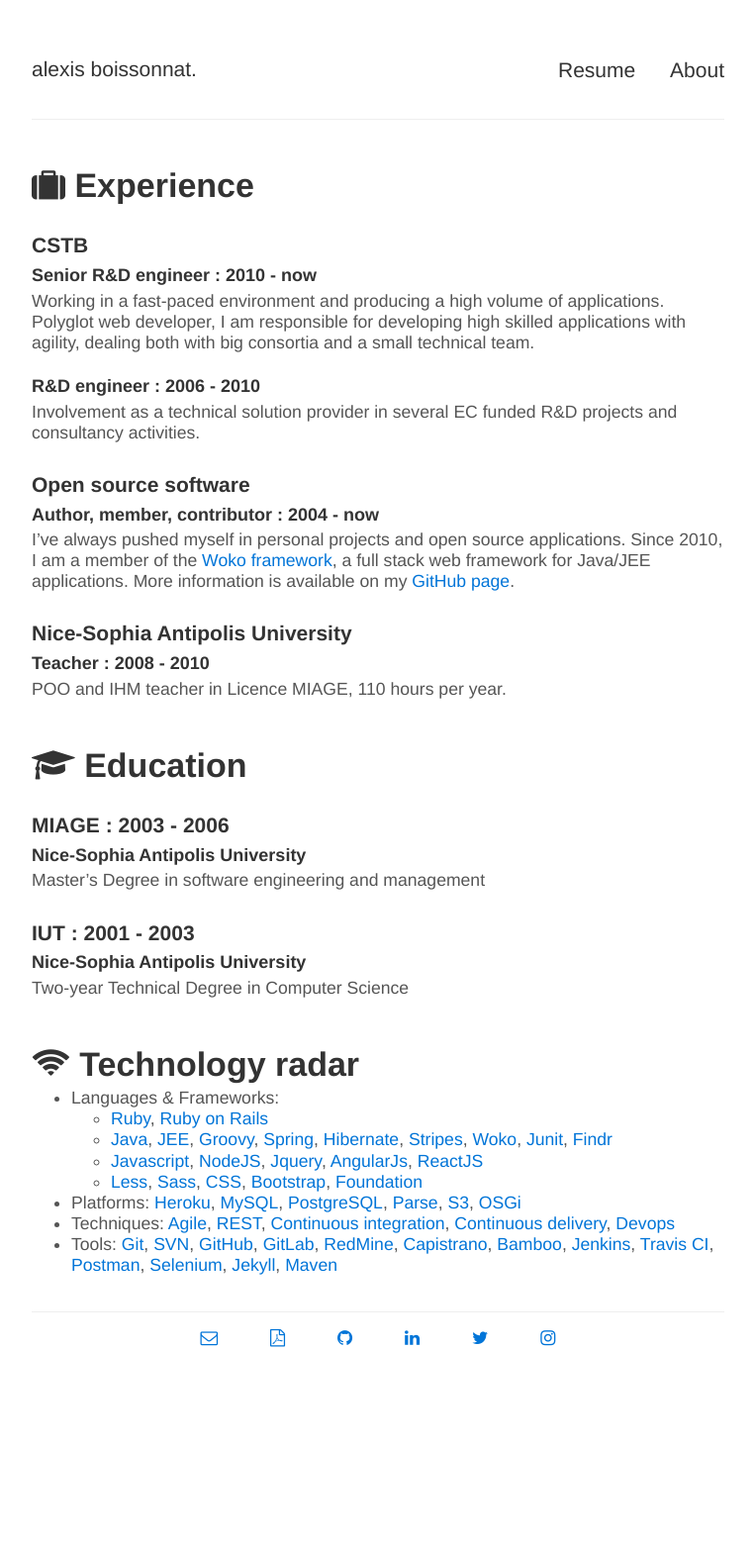
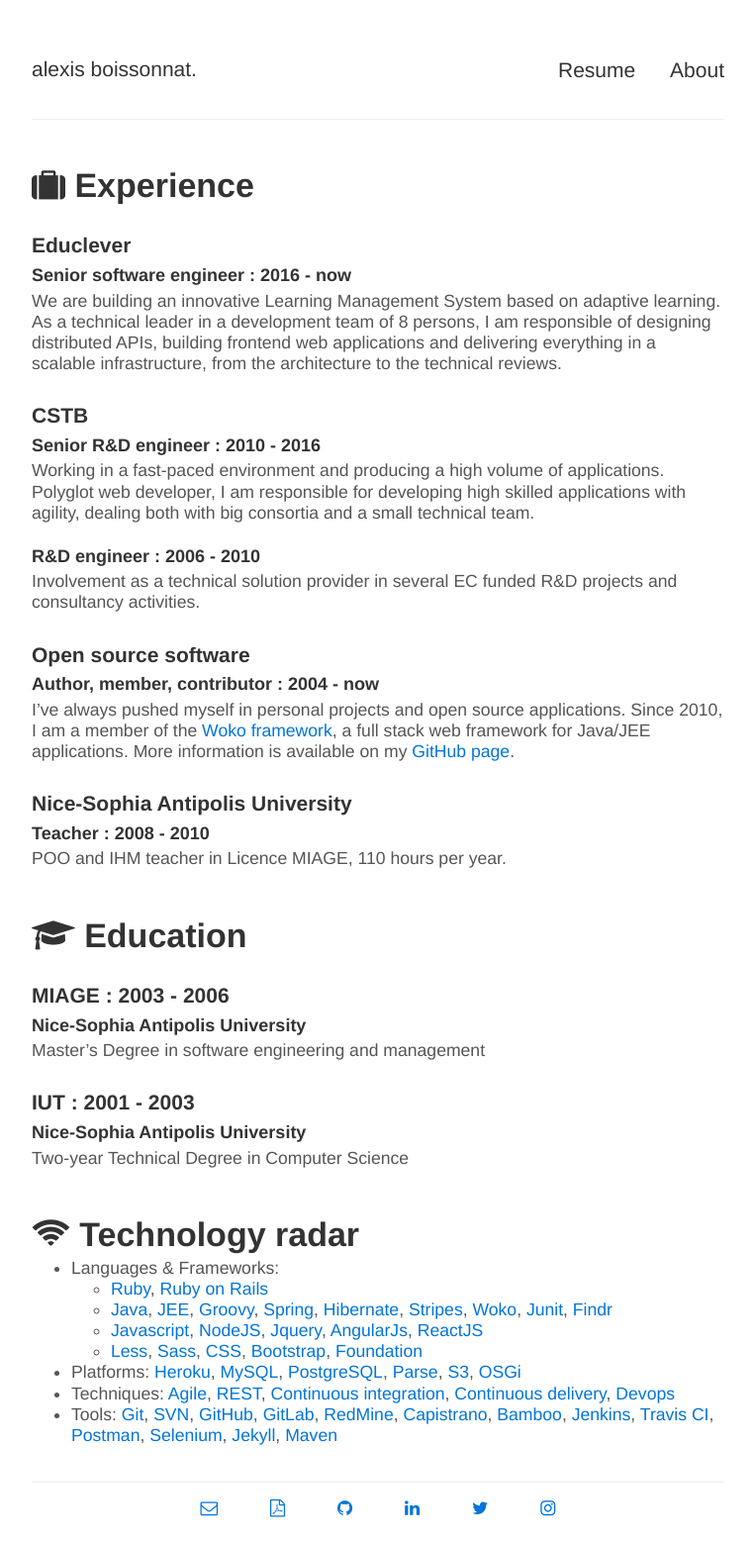
Before and after one commit to boissonnat/boissonnat.github.io, a Jekyll site: the page built from resume.md, in a window 1280 px wide. Shown: the whole page at 99% size, without its empty margins (258-1021 px from the left). Built offline with Jekyll 4.4.1, drawn with Linux system fonts in a browser that asks for light colours; nearby versions of some CDN libraries; before the commit the page ends 1385 px from its top, so only the background shows below that.

Commit message:
Update resume

```diff
--- a/resume.md
+++ b/resume.md
@@ -6,9 +6,15 @@ permalink: /resume/
 
 # <i class="fa fa-suitcase"></i> Experience
 
+## Educlever
+
+### Senior software engineer : 2016 - now
+
+We are building an innovative Learning Management System based on adaptive learning. As a technical leader in a development team of 8 persons, I am responsible of designing distributed APIs, building frontend web applications and delivering everything in a scalable infrastructure, from the architecture to the technical reviews.
+
 ## CSTB
 
-### Senior R&D engineer : 2010 - now
+### Senior R&D engineer : 2010 - 2016
 
 Working in a fast-paced environment and producing a high volume of applications. Polyglot web developer, I am
 responsible for developing high skilled applications with agility, dealing both with big consortia and a small technical
```
Also changed, not shown: 1 other file.
